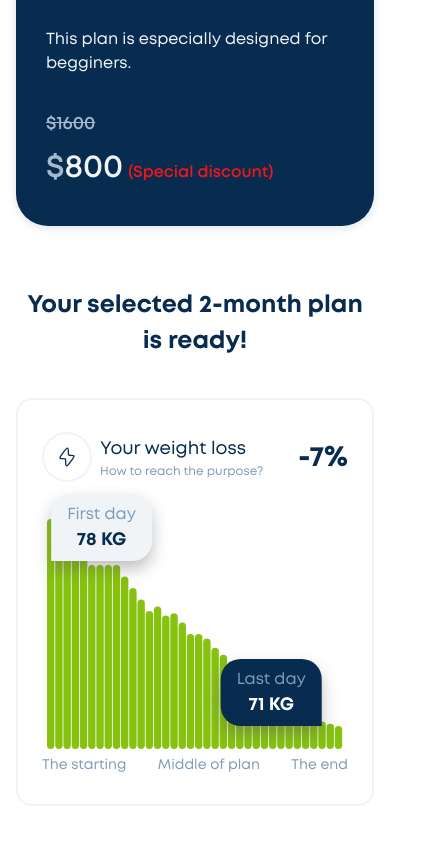
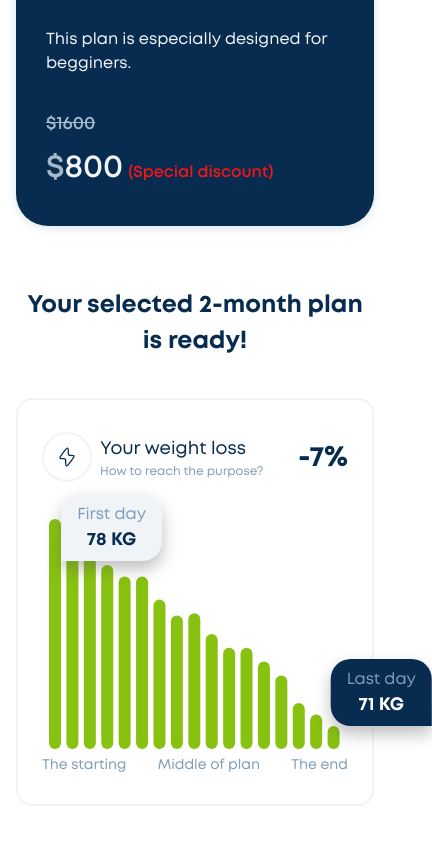
Before and after one commit to abbas-77/niasa-first-app, a Next.js app: page /task in a window 390 px wide. Shown: the part 3085-3929 px from the top of the page, 432 px wide, since content can reach past the window. Built offline with nearby package versions, Linux system fonts and the light colour scheme; no server answers.

Commit message:
fix plan chart responsive

```diff
--- a/src/app/task/page.tsx
+++ b/src/app/task/page.tsx
@@ -573,7 +573,7 @@ function Page(): ReactNode {
               bgc="#F0F4F7"
               rtl
               left={120}
-              leftXs={110}
+              leftXs={120}
               leftMd={120}
               children={
                 <>
@@ -589,7 +589,7 @@ function Page(): ReactNode {
               bgc="#072C50"
               rtl={false}
               left={920}
-              leftXs={280}
+              leftXs={390}
               leftMd={920}
               children={
                 <>
--- a/src/components/bar-chart/PlanBarChart.tsx
+++ b/src/components/bar-chart/PlanBarChart.tsx
@@ -1,5 +1,7 @@
 import React from 'react';
 import { Bar, BarChart, ResponsiveContainer } from 'recharts';
+
+import { useMediaQuery } from '@mui/material';
 
 const data = [
   {
@@ -148,10 +150,82 @@ const data = [
   },
 ];
 
+const data2 = [
+  {
+    name: 'Page A',
+    uv: 100,
+  },
+  {
+    name: 'Page 5',
+    uv: 93,
+  },
+  {
+    name: 'Page 4',
+    uv: 90,
+  },
+  {
+    name: 'Page 3',
+    uv: 80,
+  },
+  {
+    name: 'Page 2',
+    uv: 75,
+  },
+  {
+    name: 'Page y',
+    uv: 75,
+  },
+  {
+    name: 'Page o',
+    uv: 65,
+  },
+  {
+    name: 'Page u',
+    uv: 58,
+  },
+  {
+    name: 'Page t',
+    uv: 59,
+  },
+  {
+    name: 'Page t',
+    uv: 50,
+  },
+  {
+    name: 'Page t',
+    uv: 44,
+  },
+  {
+    name: 'Page t',
+    uv: 44,
+  },
+  {
+    name: 'Page t',
+    uv: 38,
+  },
+  {
+    name: 'Page A',
+    uv: 32,
+  },
+  {
+    name: 'Page o',
+    uv: 20,
+  },
+  {
+    name: 'Page u',
+    uv: 15,
+  },
+  {
+    name: 'Page t',
+    uv: 10,
+  },
+];
+
 function PlanBarChart() {
+  const matches = useMediaQuery('(min-width:900px)');
   return (
     <ResponsiveContainer width="100%" height={240}>
-      <BarChart width={900} height={240} data={data}>
+      <BarChart width={900} height={240} data={matches ? data : data2}>
         <Bar dataKey="uv" fill="#87C210" barSize={12} radius={20} />
       </BarChart>
     </ResponsiveContainer>
```
